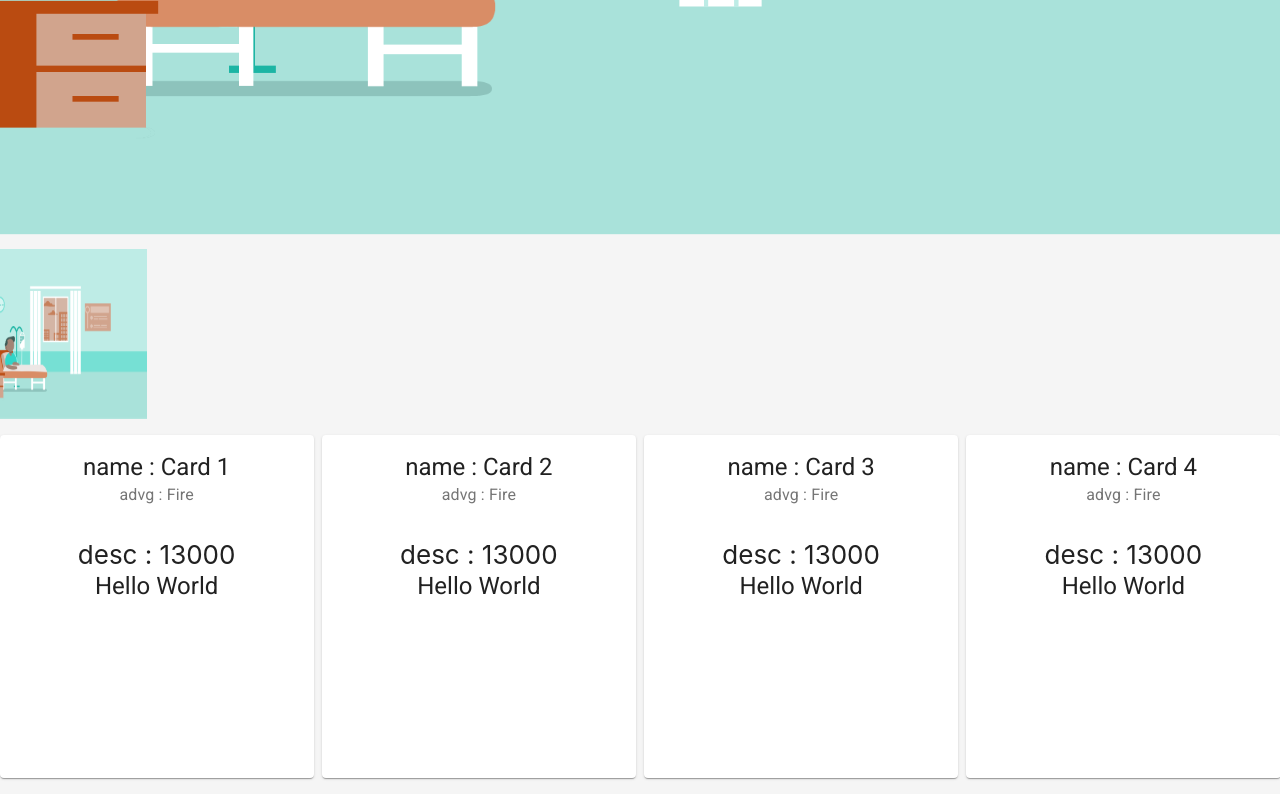
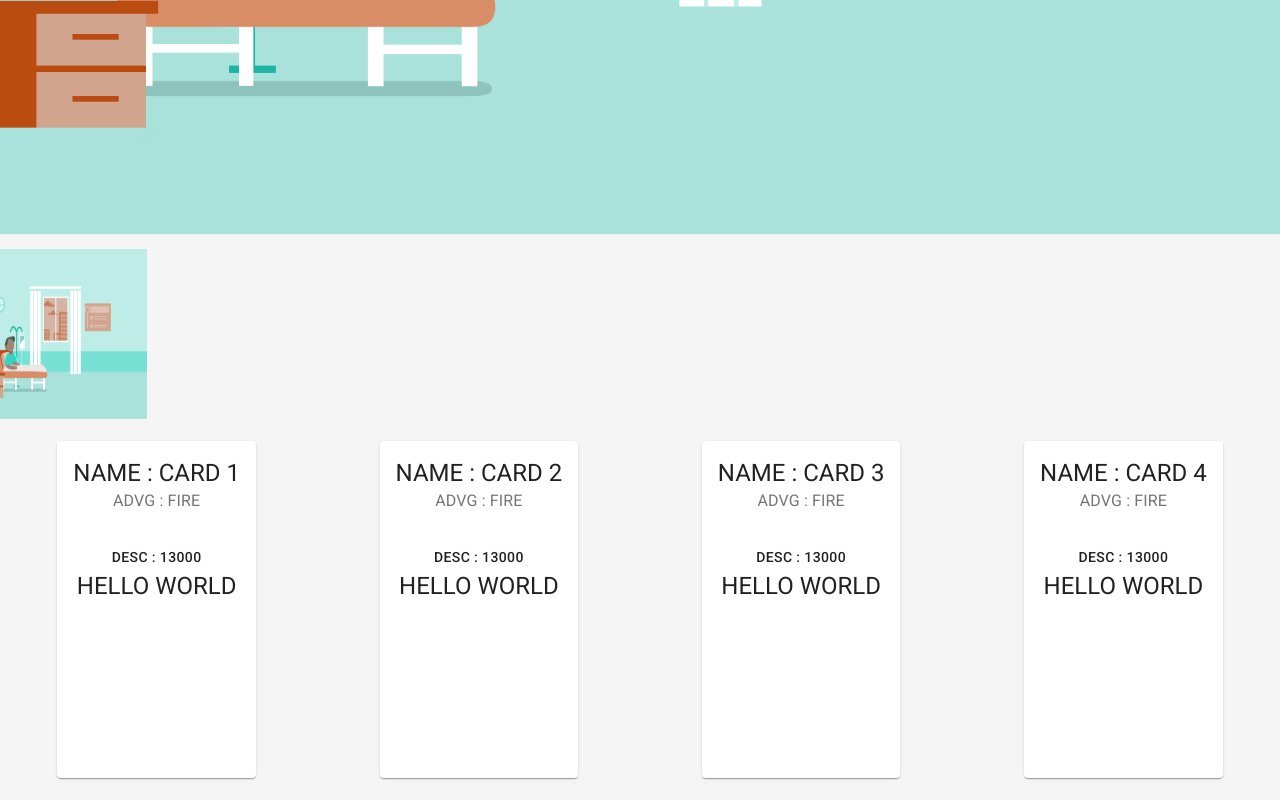
Before and after one commit to UnknownSilence/childhealthapp, a React (Create React App) app: page /game in a window 1280 px wide. Shown: the part 646-1446 px from the top of the page. Built offline with nearby package versions, Linux system fonts and the light colour scheme.

Commit message:
added btns

```diff
--- a/src/pages/Game.js
+++ b/src/pages/Game.js
@@ -33,6 +33,7 @@ const Game = () => {
       { name: "Card 2", advg: "Fire", desc: 13000 },
       { name: "Card 3", advg: "Fire", desc: 13000 },
       { name: "Card 4", advg: "Fire", desc: 13000 },
+
   ]
 
 
@@ -59,6 +60,7 @@ const Game = () => {
             >
                 {data.map(elem => (
                     <Grid item xs={3} sm={3} md={3} key={data.indexOf(elem)}>
+                      <Button>
                         <Card>
                             <CardHeader
                                 title={`name : ${elem.name}`}
@@ -81,6 +83,7 @@ const Game = () => {
                                </Grid>
                             </CardContent>
                         </Card>
+                        </Button>
                      </Grid>
                 ))}
             </Grid>
```
